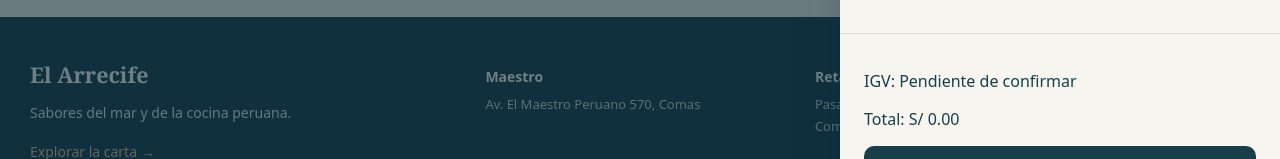
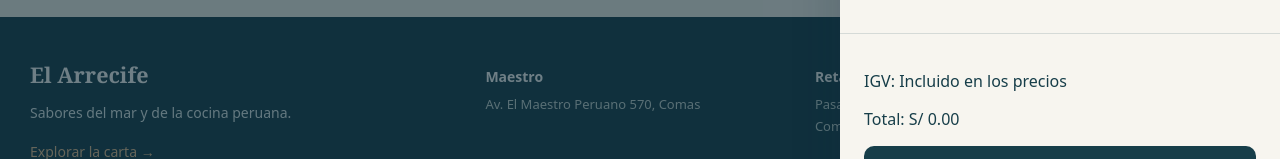
Before and after one commit to StephanoDang/-pagina-web-el-arrecife, a React (Vite) app: page / in a window 1280 px wide. Both pictures are taken after a click on the button "Carrito". Shown: the part 586-745 px from the top of the page. Built offline with nearby package versions, Linux system fonts and the light colour scheme.

Commit message:
fix: preserve tax-inclusive menu prices in cart totals.

```diff
--- a/src/components/CartDrawer.tsx
+++ b/src/components/CartDrawer.tsx
@@ -1,7 +1,7 @@
 import { useEffect, useRef } from 'react'
 import { Link } from 'react-router'
 import { menuDishes } from '../data/menu'
-import { calculateCartTotals } from '../data/cartTotals'
+import { calculateCartTotals, cartTaxPolicy } from '../data/cartTotals'
 import { useCart } from '../hooks/useCart'
 import MenuIcon from './MenuIcon'
 import './CartDrawer.css'
@@ -98,7 +98,9 @@ export default function CartDrawer({ open, onClose }: { open: boolean; onClose:
         </div>
         <footer className="cart-drawer-footer">
           {baseInCents !== null && <p>Subtotal sin IGV: {priceFormat.format(baseInCents / 100)}</p>}
-          <p>IGV: {igvInCents === null ? 'Pendiente de confirmar' : priceFormat.format(igvInCents / 100)}</p>
+          <p>IGV: {igvInCents === null
+            ? cartTaxPolicy.mode === 'included' ? 'Incluido en los precios' : 'Pendiente de confirmar'
+            : priceFormat.format(igvInCents / 100)}</p>
           <p aria-live="polite">Total: {totalInCents === null ? 'No disponible' : priceFormat.format(totalInCents / 100)}</p>
           <Link className="site-primary-link" to="/carta" onClick={() => dialogRef.current?.close()}>
             {items.length === 0 ? 'Explorar la carta' : 'Seguir viendo la carta'}<MenuIcon name="arrow" />
--- a/src/data/cartTotals.ts
+++ b/src/data/cartTotals.ts
@@ -3,19 +3,20 @@ import { menuDishes } from './menu.ts'
 
 export type CartTaxPolicy =
   | { mode: 'pending' }
+  | { mode: 'included'; rateBasisPoints: null }
   | { mode: 'included' | 'additional'; rateBasisPoints: number }
 
-// Se seleccionará la modalidad y tasa cuando el restaurante las confirme.
-export const cartTaxPolicy: CartTaxPolicy = { mode: 'pending' }
+// Precios con IGV incluido confirmados por el usuario; tasa pendiente de confirmar.
+export const cartTaxPolicy: CartTaxPolicy = { mode: 'included', rateBasisPoints: null }
 
 export function calculateTax(amountInCents: number | null, policy: CartTaxPolicy) {
-  if (policy.mode !== 'pending' && (!Number.isSafeInteger(policy.rateBasisPoints) || policy.rateBasisPoints < 0)) {
+  if (policy.mode !== 'pending' && policy.rateBasisPoints !== null && (!Number.isSafeInteger(policy.rateBasisPoints) || policy.rateBasisPoints < 0)) {
     throw new RangeError('La tasa de IGV debe ser un entero no negativo en puntos básicos')
   }
   if (amountInCents === null || !Number.isSafeInteger(amountInCents) || amountInCents < 0) {
     return { baseInCents: null, igvInCents: null, totalInCents: null }
   }
-  if (policy.mode === 'pending') {
+  if (policy.mode === 'pending' || policy.rateBasisPoints === null) {
     return { baseInCents: null, igvInCents: null, totalInCents: amountInCents }
   }
   // BigInt mantiene exactos los cálculos y el redondeo a céntimos.
```
Also changed, not shown: 2 other files (tests, documents, lock files or other folders).
